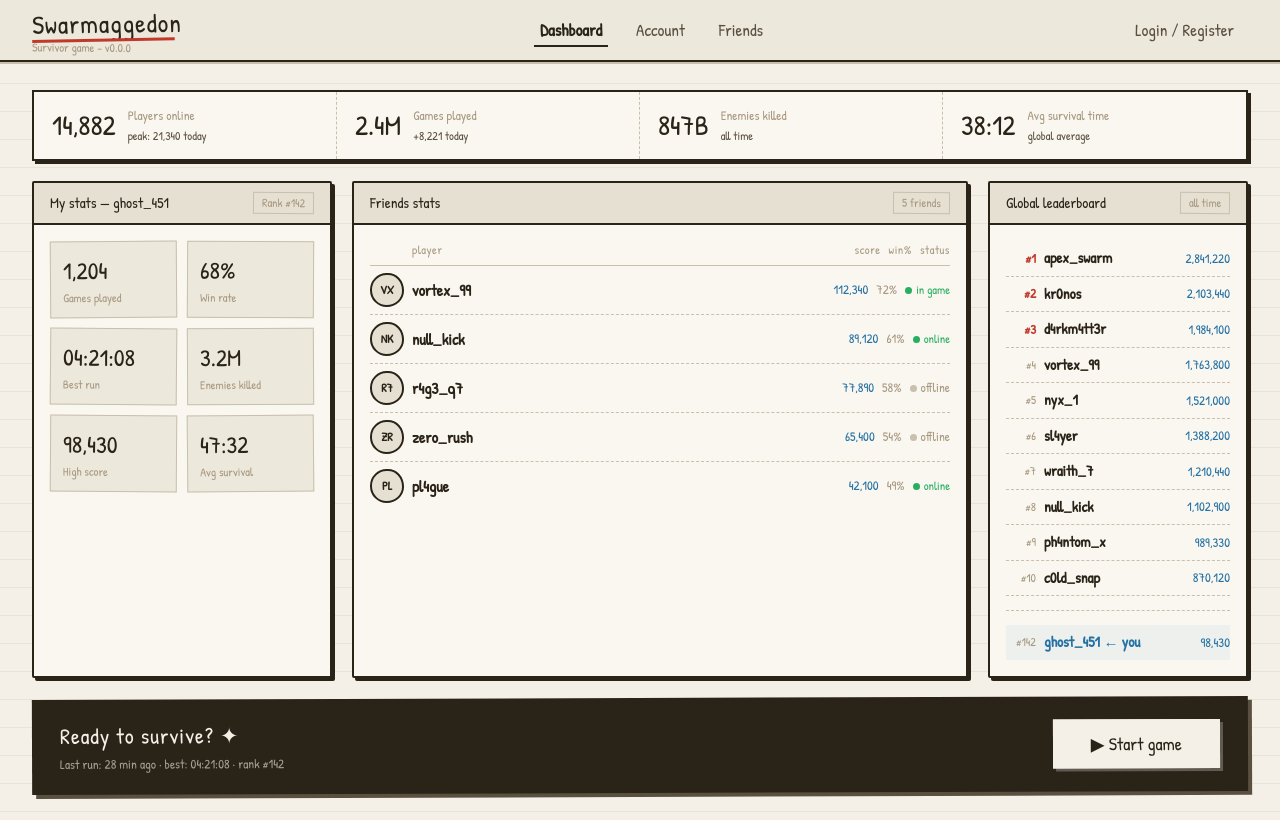
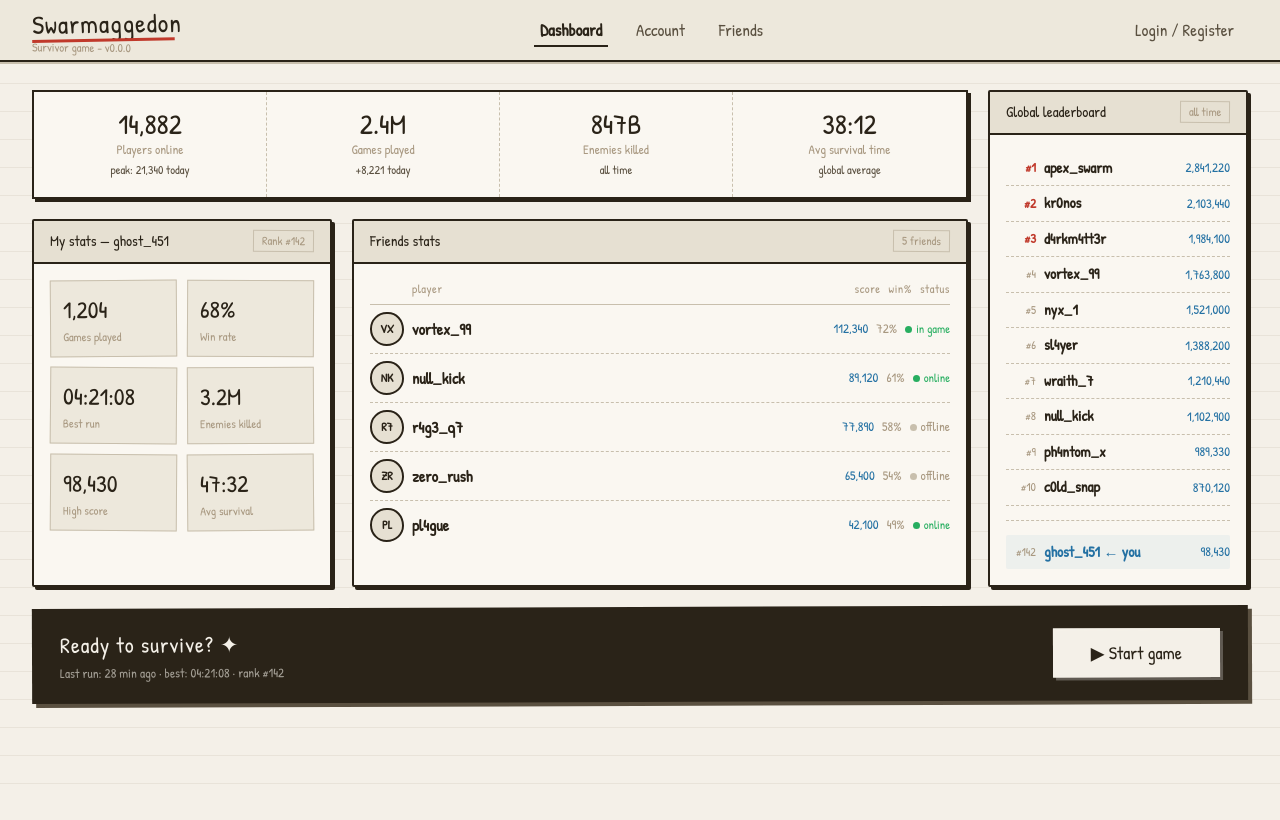
Before and after one commit to zcBruAll/swarmaggedon, a React (Vite) app in the folder frontend/: page / in a window 1280 px wide. Built offline with nearby package versions, Linux system fonts and the light colour scheme.

Commit message:
changed dashboard stats display

```diff
--- a/frontend/src/pages/Dashboard.css
+++ b/frontend/src/pages/Dashboard.css
@@ -1,6 +1,6 @@
 /* ============ GLOBAL BAR ============ */
 .global-bar {
-  grid-column: 1 / -1;
+  grid-column: span 2;
   display: grid;
   grid-template-columns: repeat(4, 1fr);
   gap: 0;
@@ -10,11 +10,14 @@
 }
 
 .global-stat {
-  padding: 14px 18px;
+  padding: 8px 14px;
   border-right: 1.5px dashed var(--line);
   display: flex;
+  flex-direction: column;
   align-items: center;
-  gap: 12px;
+  justify-content: center;
+  text-align: center;
+  gap: 2px;
 }
 
 .global-stat:last-child {
@@ -108,6 +111,17 @@
   border-bottom-color: var(--blue);
 }
 
+/* Ensure the leaderboard panel fills its grid container */
+#section-dashboard .panel {
+  height: 100%;
+  display: flex;
+  flex-direction: column;
+}
+
+#section-dashboard .panel-body {
+  flex: 1;
+}
+
 .scroll-y {
   overflow-y: auto;
 }
--- a/frontend/src/pages/Dashboard.jsx
+++ b/frontend/src/pages/Dashboard.jsx
@@ -9,20 +9,19 @@ const Dashboard = () => {
   const navigate = useNavigate();
   return (
     <div id="section-dashboard" className="section-content active">
-      <div className="main">
-        {/* Global stats bar */}
+      <div className="main" style={{ alignItems: 'stretch' }}>
+        {/* Global stats bar : top */}
         <GlobalStats />
 
-        {/* LEFT: account stats */}
+        {/* Global leaderboard*/}
+        <div style={{ gridRow: 'span 2' }}>
+          <GlobalLeaderboard />
+        </div>
+
         { true ? <AccountStats /> : "Login to see your stats and friends' activity !"}
 
-        {/* CENTER: Friends stats */}
         <FriendsStats />
 
-        {/* RIGHT: Leaderboard */}
-        <GlobalLeaderboard />
-
-        {/* PLAY BUTTON */}
         <div className="play-section">
           <div>
             <div className="play-title">Ready to survive? ✦</div>
```
